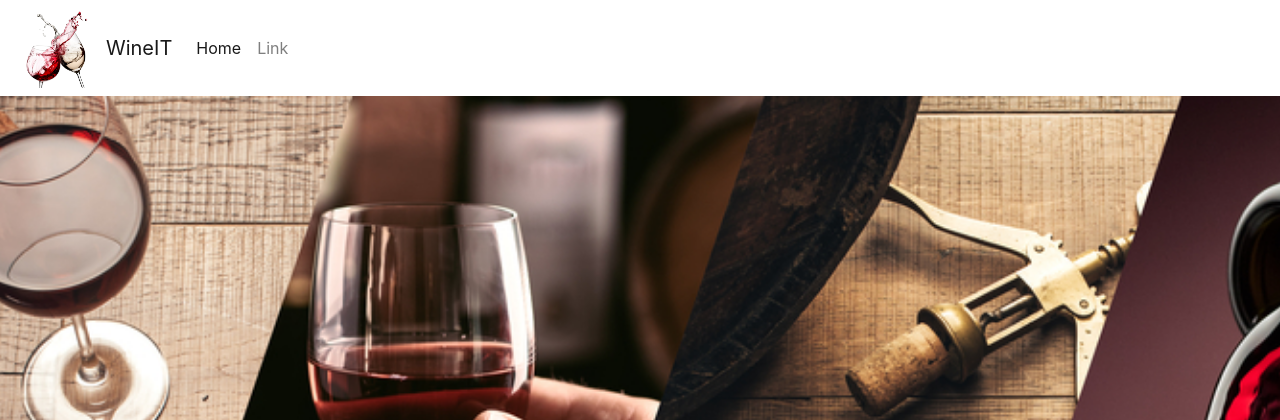
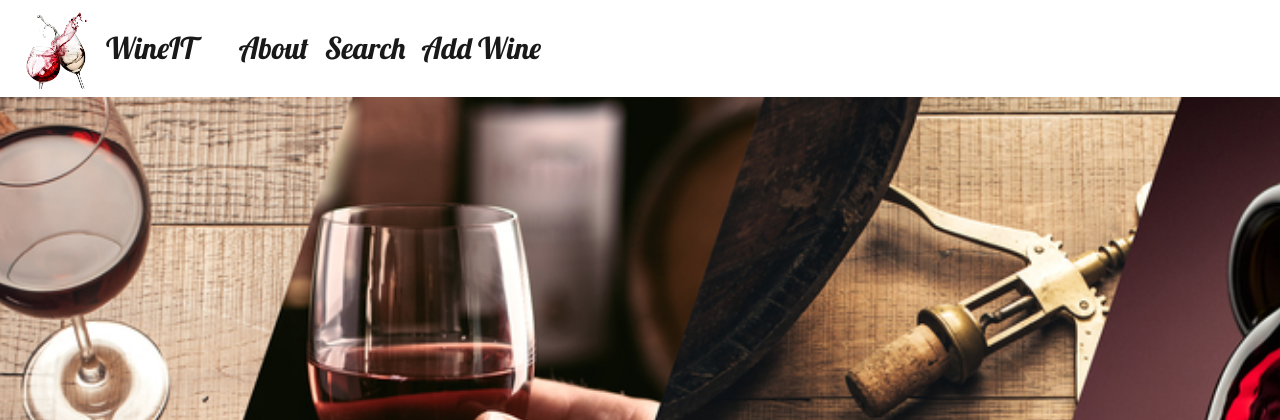
Before and after one commit to YiShengLee/Project3-Wine-Database, a Flask app: page / in a window 1280 px wide. Shown: the top 420 px of the page. Run offline with Flask 2, Linux system fonts and the light colour scheme; some libraries are stand-ins or nearby versions.

Commit message:
Format Navbar

```diff
--- a/templates/base.html
+++ b/templates/base.html
@@ -10,30 +10,40 @@
     <link rel="stylesheet" href="https://stackpath.bootstrapcdn.com/bootstrap/4.4.1/css/bootstrap.min.css" integrity="sha384-Vkoo8x4CGsO3+Hhxv8T/Q5PaXtkKtu6ug5TOeNV6gBiFeWPGFN9MuhOf23Q9Ifjh" crossorigin="anonymous">
     <!--CSS Link-->
     <link rel="stylesheet" type="text/css" href="{{url_for('static', filename='style.css')}}">
+    <!--Google Font-->
+    <link href="https://fonts.googleapis.com/css?family=Lobster&display=swap" rel="stylesheet">
     <title>Wine Database</title>
 </head>
 <body>
     <style>
       .logo{
         height:80px;
-        padding-right:10px;
+        /*padding-right:10px;*/
+      }
+      .navword{
+        font-family: 'Lobster', cursive;
+        font-size:30px;
+        padding:10px;
       }
     </style>
 
 <nav class="navbar navbar-expand-lg navbar-light bg-white">
   <a href="{{ url_for('index')}}"><img class="logo" src="../static/img/logo.png"  alt="logo"></a>
-  <a class="navbar-brand" href="{{ url_for('index')}}">WineIT</a>
+  <a class="navbar-brand navword" href="{{ url_for('index')}}">WineIT</a>
   <button class="navbar-toggler" type="button" data-toggle="collapse" data-target="#navbarSupportedContent">
     <span class="navbar-toggler-icon"></span>
   </button>
 
-  <div class="collapse navbar-collapse" id="navbarSupportedContent">
+  <div class="collapse navbar-collapse navword" id="navbarSupportedContent">
     <ul class="navbar-nav mr-auto">
-      <li class="nav-item active">
-        <a class="nav-link" href="#">Home <span class="sr-only">(current)</span></a>
+      <li class="nav-item">
+        <a class="nav-link active" href="#">About</a>
       </li>
       <li class="nav-item">
-        <a class="nav-link" href="#">Link</a>
+        <a class="nav-link active" href="#">Search</a>
+      </li>
+      <li class="nav-item">
+        <a class="nav-link active" href="#">Add Wine</a>
       </li>
 
     <!--<form class="form-inline my-2 my-lg-0">-->
```
